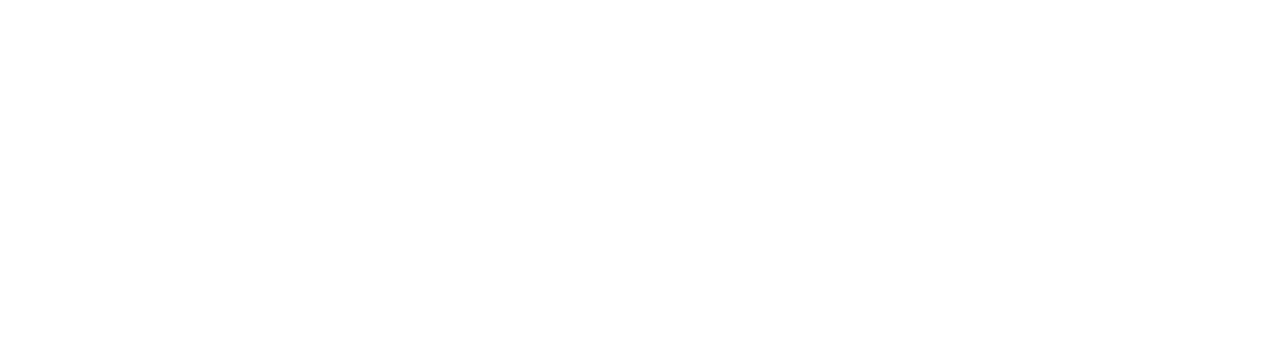
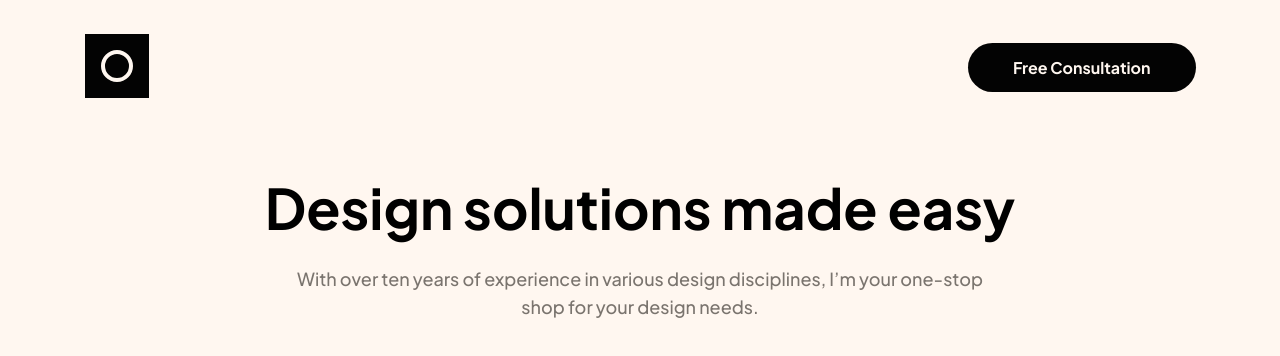
Before and after one commit to KwameWilson/Single-page-design-portfolio-20231114T161425Z-001, a plain HTML site: page index.html in a window 1280 px wide. Drawn offline with Linux system fonts and the light colour scheme.

Commit message:
Finished the logo and button and headers

```diff
--- /dev/null
+++ b/css/style.css
@@ -0,0 +1,59 @@
+@import url('https://fonts.googleapis.com/css2?family=Plus+Jakarta+Sans:wght@500;700&display=swap');
+
+* {
+    margin: 0;
+    padding: 0;
+    box-sizing: border-box;
+}
+
+body {
+    background: #FFF7F0;
+    font-family: "Plus Jakarta Sans";
+    font-size: 18px;
+}
+
+.container {
+    width: 1111px;
+    margin: 34px auto 56px;
+    text-align: center;
+}
+
+.logo-btn {
+    display: flex;
+    justify-content: space-between;
+    align-items: center;
+    margin-bottom: 70px;
+}
+
+.btn a {
+    background: #030303;
+    border-radius: 28px;
+    color: #FFF7F0;
+    font-size: 16px;
+    font-style: normal;
+    font-weight: 700;
+    line-height: 28px;
+    text-decoration: none;
+    padding: 14px 45px;
+}
+
+header {
+    margin-bottom: 80px;
+}
+
+header h1 {
+    font-size: 56px;
+    font-style: normal;
+    font-weight: 700;
+    line-height: normal;
+}
+
+header h4 {
+    color: #7A746E;
+    font-size: 18px;
+    font-style: normal;
+    font-weight: 500;
+    line-height: 28px;
+    margin: 23px auto 0;
+    width: 730px;
+}
--- a/index.html
+++ b/index.html
@@ -4,9 +4,30 @@
     <meta charset="UTF-8">
     <meta name="viewport" content="width=device-width, initial-scale=1.0">
     <title>Single-page design portfolio</title>
-    <link rel="stylesheet" href="css/styl.css">
+    <link rel="stylesheet" href="css/style.css">
 </head>
 <body>
+        <div class="container">
+            <div class="logo-btn">
+
+                <div class="logo">
+                    <span><img src="images/logo.svg" alt=""></span>
+                </div>
+
+                <div class="btn">
+                    <span><a href="#">Free Consultation</a></span>
+                </div>
+
+            </div>
+
+            <header>
+                <h1>Design solutions made easy</h1>
+                <h4>With over ten years of experience in various design disciplines, I’m your one-stop shop for your design needs.</h4>
+            </header>
+        </div>
+
+
+
 
 </body>
 </html>
```
Also changed, not shown: css/styl.css (deleted), images/logo.svg (added).
